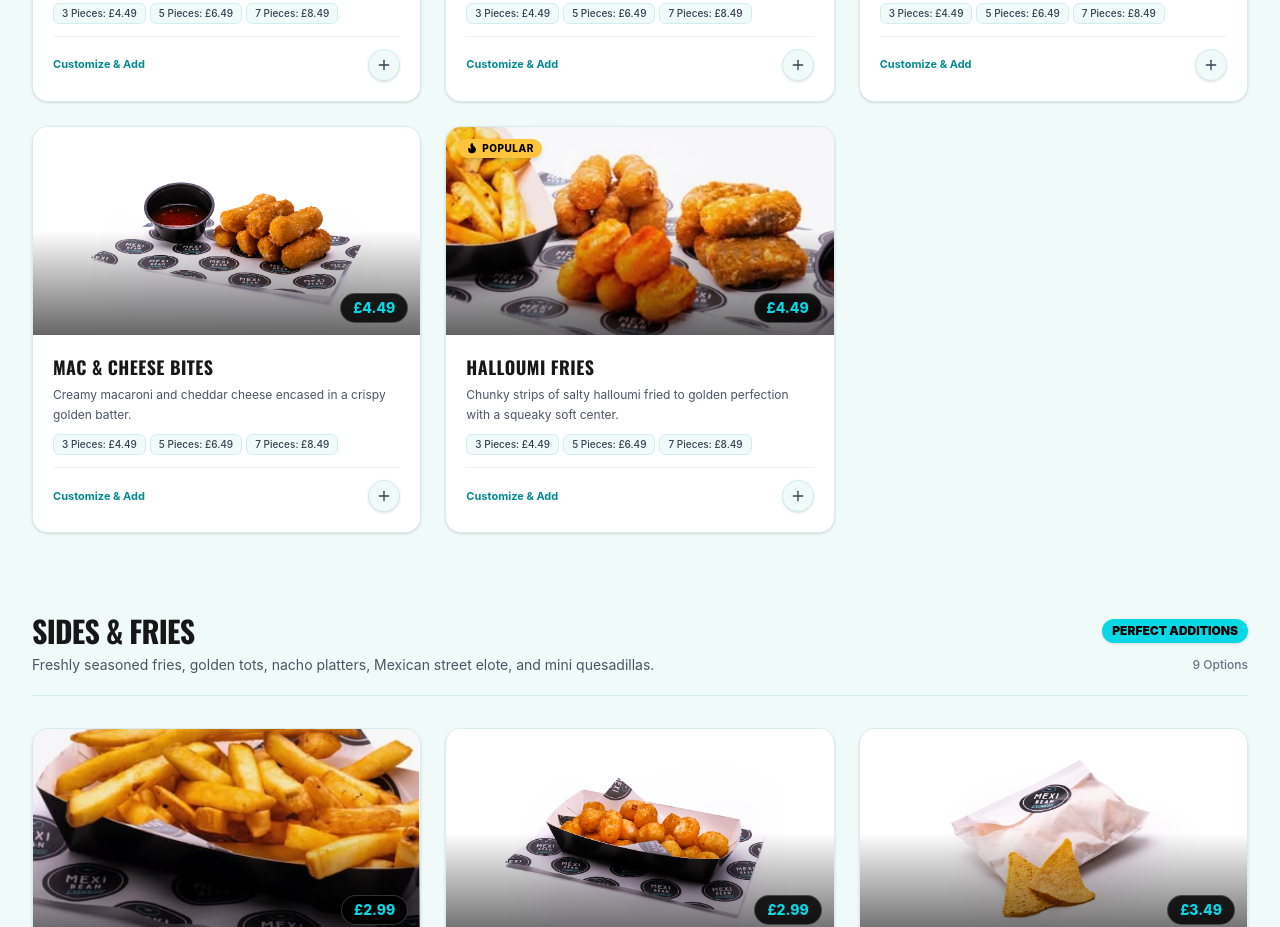
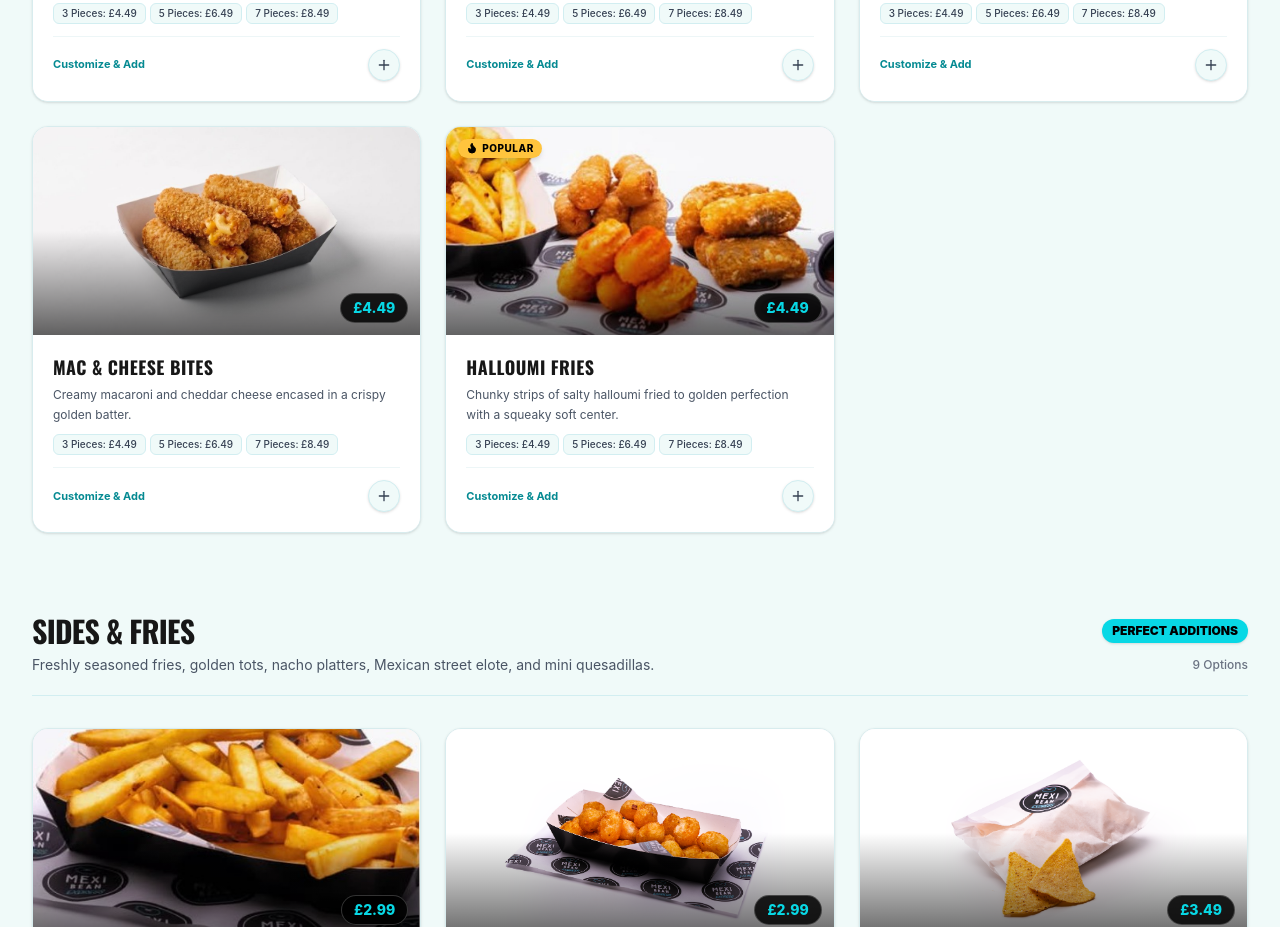
Before and after one commit to rusaikMufthi/Maxicano-Express, a Next.js app: page /menu in a window 1280 px wide. Shown: the part 7280-8207 px from the top of the page. Built offline with nearby package versions, Linux system fonts and the light colour scheme.

Commit message:
Update food image for Mac & Cheese Bites

```diff
--- a/data/menu.ts
+++ b/data/menu.ts
@@ -581,7 +581,7 @@ export const ALL_MENU_ITEMS: MenuItem[] = [
     categoryName: "Chicken & Bites",
     price: 4.49,
     description: "Creamy macaroni and cheddar cheese encased in a crispy golden batter.",
-    image: "/images/food/real/bites-mac-n-cheese-bites-png.png",
+    image: "/images/food/real/bites-mac-n-cheese-bites-hd.jpg",
     options: [
       { name: "3 Pieces", price: 4.49 },
       { name: "5 Pieces", price: 6.49 },
```
Also changed, not shown: public/images/food/real/bites-mac-n-cheese-bites-hd.jpg (added).
